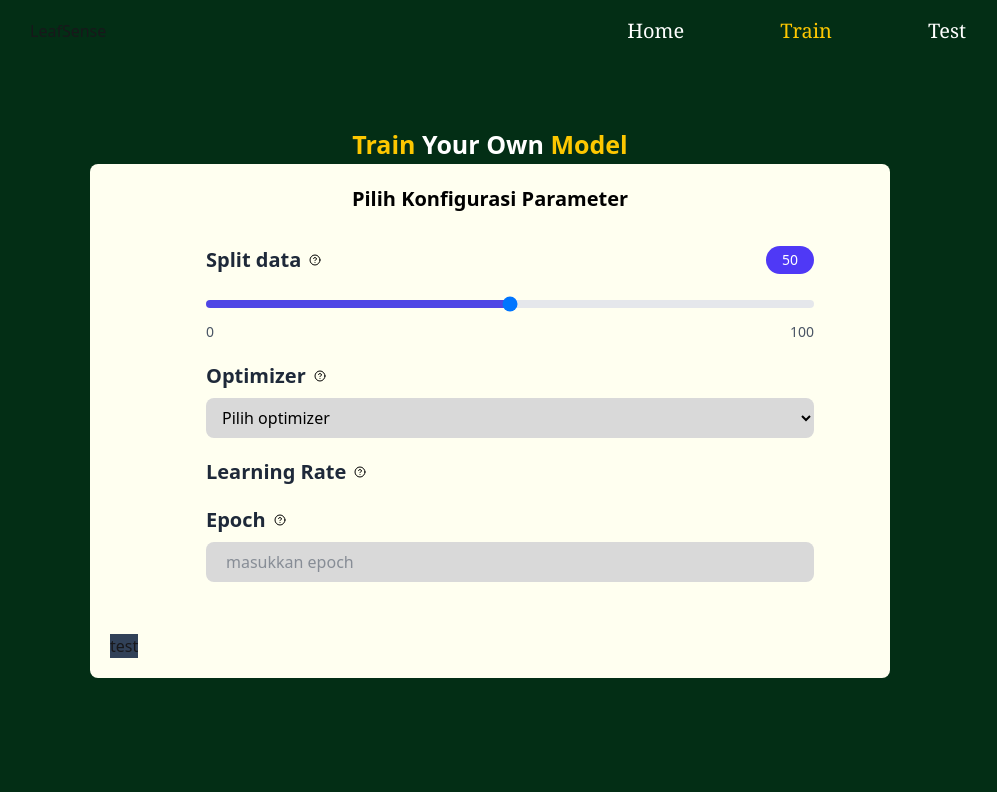
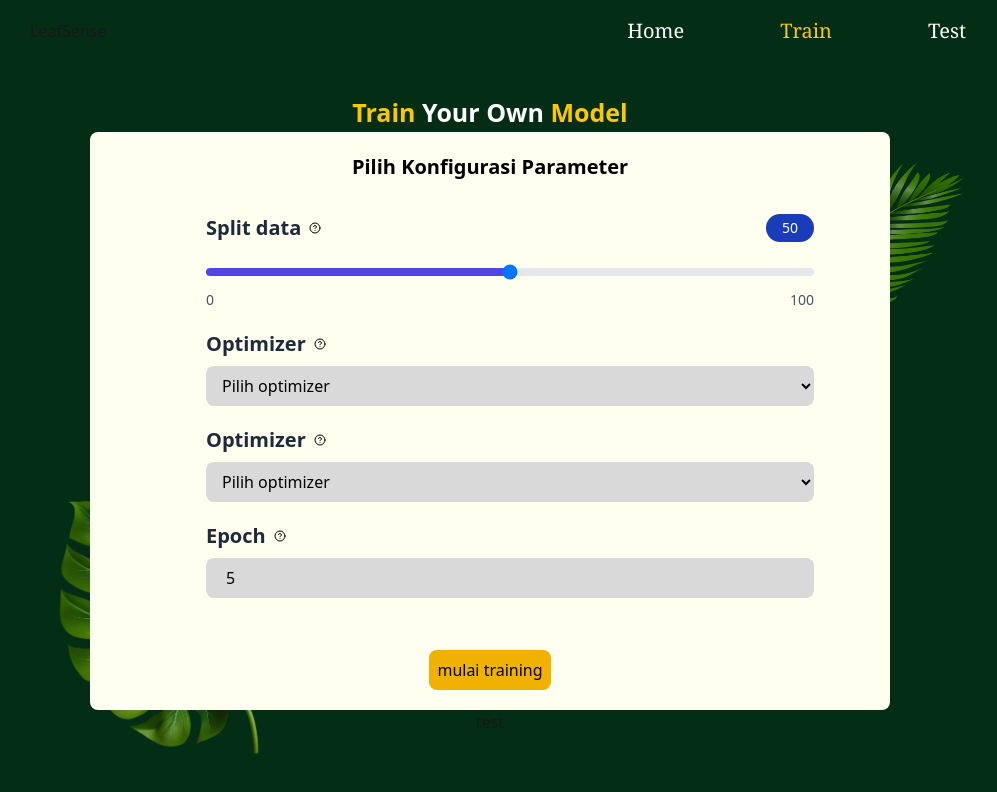
Before and after one commit to dionisiusragil13/herbal-leaf-classifier, a React (Vite) app in the folder frontend/: page /train in a window 1280 px wide. Shown: the top 792 px of the page, without its empty margins (150-1147 px from the left). Built offline with nearby package versions, Linux system fonts and the light colour scheme; a web font is replaced by a local one.

Commit message:
connecting training frontend and training backend

```diff
--- a/frontend/src/components/InputParameter.jsx
+++ b/frontend/src/components/InputParameter.jsx
@@ -1,11 +1,38 @@
 import React, { useState } from "react";
 import { CircleQuestionMark } from "lucide-react";
+import useTrainStore from "../store/useTrainStore";
 
 function InputParameter() {
-  const [value, setValue] = useState(50);
+  const [splitData, setsplitData] = useState(50);
+  const [optimizer, setOptimizer] = useState("");
+  const [learningRate, setLearningRate] = useState("");
+  const [epoch, setEpoch] = useState(5);
+
+  const { startTraining, isLoading } = useTrainStore();
 
   const handleChange = (e) => {
-    setValue(Number(e.target.value));
+    setsplitData(Number(e.target.value));
+  };
+  const handleOptimizerChange = (e) => {
+    setOptimizer(e.target.value);
+  };
+
+  const handleLearningRateChange = (e) => {
+    setLearningRate(e.target.value);
+  };
+  const handleEpochChange = (e) => {
+    setEpoch(e.target.value);
+  };
+
+  const handleSubmit = (e) => {
+    e.preventDefault();
+    const parameter = {
+      'split_data': splitData,
+      'optimizer': optimizer,
+      'learning_rate': Number(learningRate),
+      'epochs': Number(epoch),
+    };
+    startTraining(parameter);
   };
 
   return (
@@ -27,8 +54,8 @@ function InputParameter() {
                 </h2>
                 <CircleQuestionMark color="#000000" className="w-3 h-3" />
               </div>
-              <div className="bg-indigo-600 text-white px-4 py-1 rounded-full text-sm font-medium">
-                {value}
+              <div className="bg-blue-800 text-white px-4 py-1 rounded-full text-sm font-medium">
+                {splitData}
               </div>
             </div>
 
@@ -37,11 +64,11 @@ function InputParameter() {
                 type="range"
                 min="0"
                 max="100"
-                value={value}
+                value={splitData}
                 onChange={handleChange}
                 className="w-full h-2 bg-gray-200 rounded-lg appearance-none cursor-pointer slider"
                 style={{
-                  background: `linear-gradient(to right, #4f46e5 0%, #4f46e5 ${value}%, #e5e7eb ${value}%, #e5e7eb 100%)`,
+                  background: `linear-gradient(to right, #4f46e5 0%, #4f46e5 ${splitData}%, #e5e7eb ${splitData}%, #e5e7eb 100%)`,
                 }}
               />
 
@@ -63,7 +90,9 @@ function InputParameter() {
               className="w-full bg-[#d9d9d9] h-10 rounded-lg text-black pl-3
                placeholder-black placeholder:font-light
                focus:outline-none focus:ring-2 focus:ring-indigo-500"
-              defaultValue=""
+              defaultValue="rmsprop"
+              value={optimizer}
+              onChange={handleOptimizerChange}
             >
               <option value="" disabled>
                 Pilih optimizer
@@ -75,12 +104,27 @@ function InputParameter() {
           </div>
           {/* Learning rate */}
           <div className="mb-5">
-            <div className="flex flex-row items-center gap-2">
-              <h2 className="text-xl font-semibold text-gray-800">
-                Learning Rate
-              </h2>
+            <div className="flex flex-row items-center gap-2 mb-2">
+              <h2 className="text-xl font-semibold text-gray-800">Optimizer</h2>
               <CircleQuestionMark color="#000000" className="w-3 h-3" />
             </div>
+
+            <select
+              className="w-full bg-[#d9d9d9] h-10 rounded-lg text-black pl-3
+               placeholder-black placeholder:font-light
+               focus:outline-none focus:ring-2 focus:ring-indigo-500"
+              defaultValue=""
+              value={learningRate}
+              onChange={handleLearningRateChange}
+            >
+              <option value="" disabled>
+                Pilih optimizer
+              </option>
+              <option value={0.1}>0.1 (low)</option>
+              <option value={0.01}>0.01 (medium)</option>
+              <option value={0.001}>0.001 (high)</option>
+              <option value={0.0001}>0.0001 (very high)</option>
+            </select>
           </div>
           {/* epoch */}
           <div className="mb-5">
@@ -92,10 +136,19 @@ function InputParameter() {
               className=" w-full bg-[#d9d9d9] placeholder-gray-700/50 h-10 rounded-lg text-black pl-5"
               type="number"
               placeholder="masukkan epoch"
+              value={epoch}
+              onChange={handleEpochChange}
             />
           </div>
         </div>
-        <button className="bg-slate-700 mb-5">test</button>
+      </div>
+      <div className="flex justify-center items-center">
+        <button
+          className="bg-yellow-500 mb-5 text-black p-2 rounded-lg"
+          onClick={handleSubmit}
+        >
+          {isLoading ? "memulai training" : "mulai training"}
+        </button>
       </div>
     </div>
   );
--- a/frontend/src/lib/axios.js
+++ b/frontend/src/lib/axios.js
@@ -0,0 +1,5 @@
+import axios from "axios";
+
+export const axiosInstance = axios.create({
+  baseURL: "http://localhost:5000/api",
+});
--- a/frontend/src/pages/TrainPage.jsx
+++ b/frontend/src/pages/TrainPage.jsx
@@ -4,7 +4,18 @@ import TextWithHighlight from "../components/HighLightedText";
 
 function TrainPage() {
   return (
-    <div className="min-h-scren flex flex-col items-center justify-center mt-20">
+    <div className="min-h-scren flex flex-col items-center justify-center mt-12">
+      <img
+        src="/leaf-1.png"
+        className="absolute left-43 bottom-5 w-[300px] z-0 opacity-90"
+        alt=""
+      />
+
+      <img
+        src="/leaf-2.png"
+        className="absolute right-40 top-40 w-[320px] z-0 opacity-90"
+        alt=""
+      />
       <div className="">
         <h1 className="text-[25px] font-bold">
           <TextWithHighlight
@@ -13,7 +24,11 @@ function TrainPage() {
           />
         </h1>
       </div>
-      <InputParameter />
+      <div className="z-10">
+        <InputParameter />
+      </div>
+      {/*progress training */}
+      <div>test</div>
     </div>
   );
 }
--- a/frontend/src/store/useHomeStore.js
+++ /dev/null
@@ -1 +0,0 @@
-import {create} from "zustand"
--- /dev/null
+++ b/frontend/src/store/useTestStore.js
@@ -0,0 +1,2 @@
+import {create} from 'zustand'
+import {axiosInstance} from '../lib/axios.js'
--- /dev/null
+++ b/frontend/src/store/useTrainStore.js
@@ -0,0 +1,20 @@
+import { create } from "zustand";
+import {axiosInstance} from "../lib/axios";
+
+const useTrainStore = create((set) => ({
+  isLoading: false,
+
+  startTraining: async (parameter) => {
+    set({ isLoading: true });
+    try {
+      const res = await axiosInstance.post("/train/start",parameter);
+      console.log("Response:", res.data);
+    } catch (error) {
+      console.log("Error:", error);
+    } finally {
+      set({ isLoading: false });
+    }
+  },
+}));
+
+export default useTrainStore;
```
Also changed, not shown: 1 other file (tests, documents, lock files or other folders).
